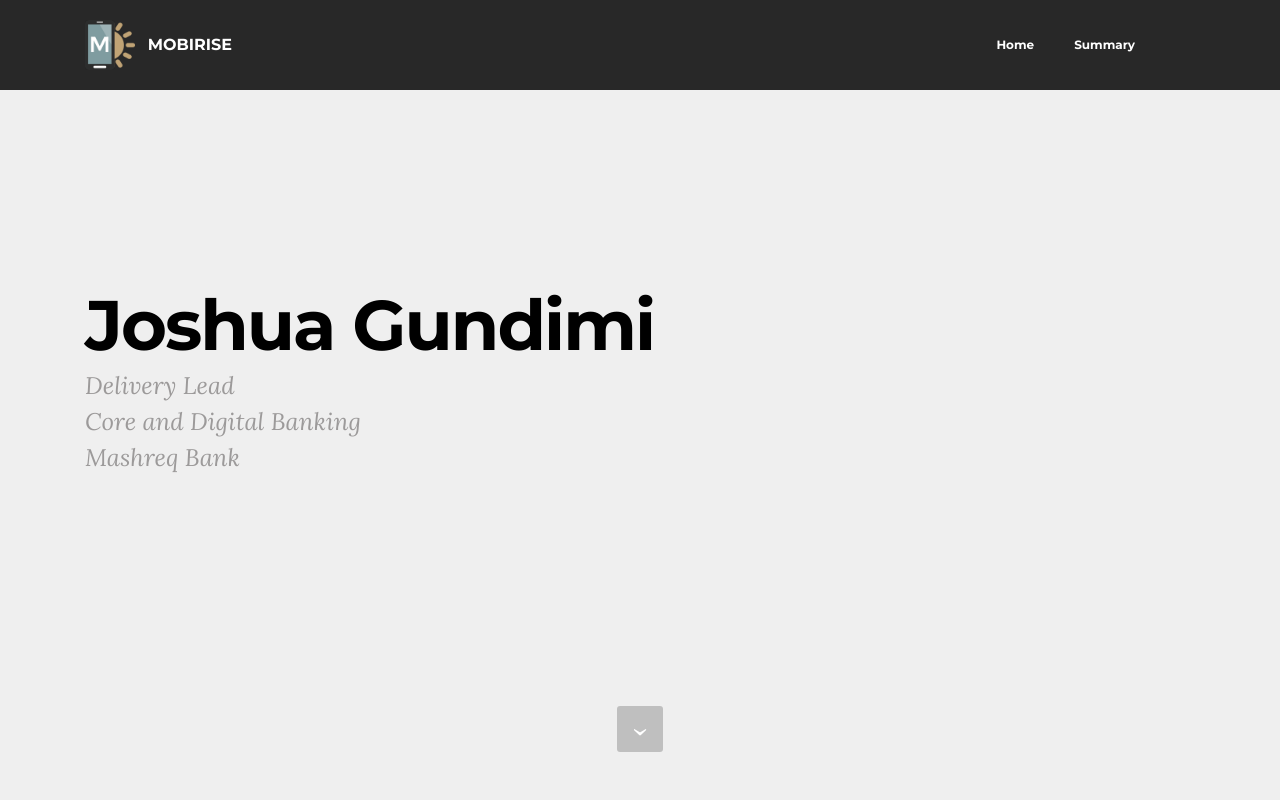
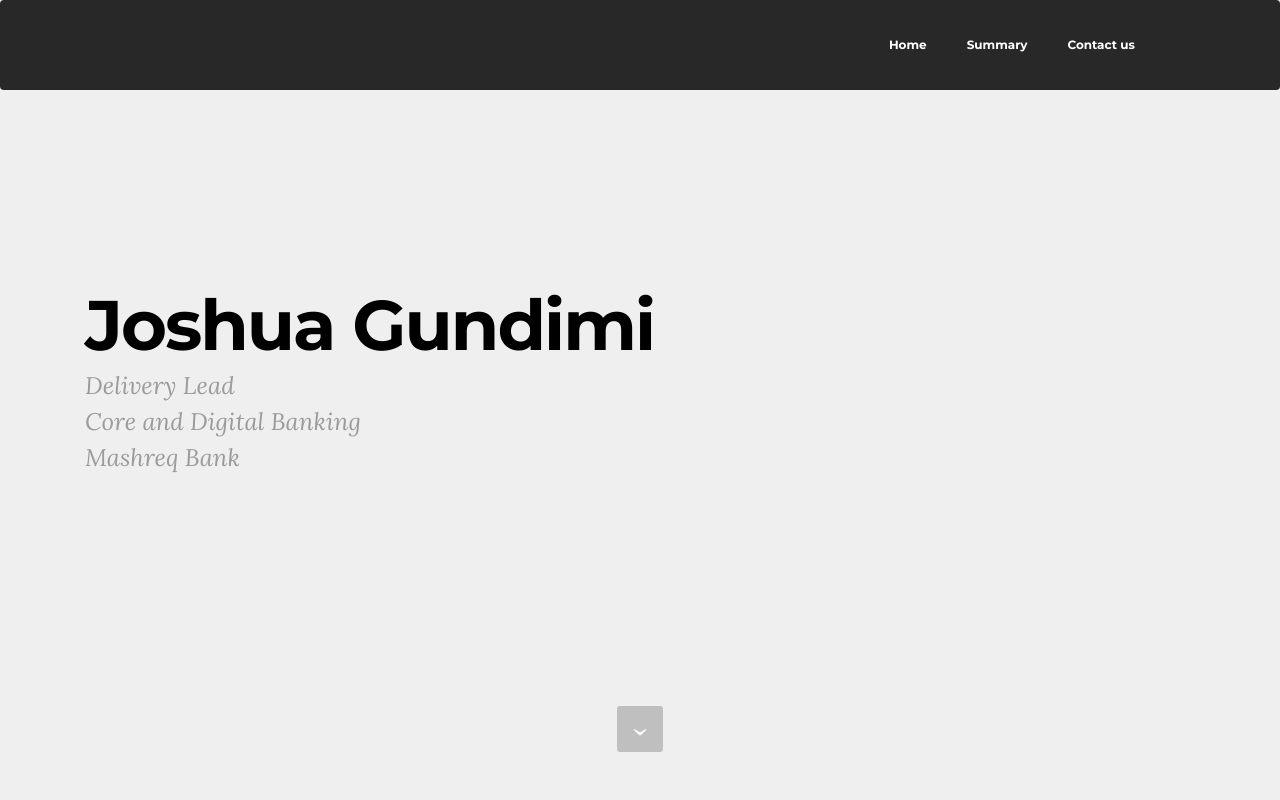
Before and after one commit to Joshuabg/Resume, a plain HTML site: page index.html in a window 1280 px wide. Shown: the top 800 px of the page. Drawn offline with Linux system fonts and the light colour scheme.

Commit message:
create github pages

```diff
--- a/index.html
+++ b/index.html
@@ -27,25 +27,18 @@
 <body>
 <section id="ext_menu-4">
 
-    <nav class="navbar navbar-dropdown navbar-fixed-top">
+    <nav class="navbar navbar-dropdown">
         <div class="container">
 
             <div class="mbr-table">
-                <div class="mbr-table-cell">
 
-                    <div class="navbar-brand">
-                        <a href="https://mobirise.com" class="navbar-logo"><img src="assets/images/logo.png" alt="Mobirise"></a>
-                        <a class="navbar-caption" href="https://mobirise.com">MOBIRISE</a>
-                    </div>
-
-                </div>
                 <div class="mbr-table-cell">
 
                     <button class="navbar-toggler pull-xs-right hidden-md-up" type="button" data-toggle="collapse" data-target="#exCollapsingNavbar">
                         <div class="hamburger-icon"></div>
                     </button>
 
-                    <ul class="nav-dropdown collapse pull-xs-right nav navbar-nav navbar-toggleable-sm" id="exCollapsingNavbar"><li class="nav-item"><a class="nav-link link" href="https://mobirise.com/">Home</a></li><li class="nav-item"><a class="nav-link link" href="https://mobirise.com/">Summary</a></li><li class="nav-item"><a class="nav-link link" href="https://mobirise.com/"></a></li></ul>
+                    <ul class="nav-dropdown collapse pull-xs-right nav navbar-nav navbar-toggleable-sm" id="exCollapsingNavbar"><li class="nav-item"><a class="nav-link link" href="https://mobirise.com/">Home</a></li><li class="nav-item"><a class="nav-link link" href="https://mobirise.com/">Summary</a></li><li class="nav-item"><a class="nav-link link" href="index.html#contacts4-3">Contact us<br></a></li><li class="nav-item"><a class="nav-link link" href="https://mobirise.com/"></a></li></ul>
                     <button hidden="" class="navbar-toggler navbar-close" type="button" data-toggle="collapse" data-target="#exCollapsingNavbar">
                         <div class="close-icon"></div>
                     </button>
@@ -174,7 +167,7 @@ Phone: +91 9916074919</p>
                     <div hidden="" data-form-alert-success="true">Thanks for filling out form!</div>
                 </div>
                 <form action="https://mobirise.com/" method="post" data-form-title="MESSAGE">
-                    <input type="hidden" value="MzS4m5WltB7rHGkPtTsGNCpvfDRiks9+eNlJKw+8E4OSLWNSpMUsMLFsslrGAr1iaEPPhccKJZ/NkV7JDSwoHOzxoNj9AOfcB2NSQCGCfiUsFR5qo/SeYBOFck4Baeac" data-form-email="true">
+                    <input type="hidden" value="QaOcIP5U1XBm7SbHExyDvyVzGxzx/ItEdKQvpwq9rufx/Sq6UgCtlE9msR11Z6yyWtiBB1vG4KVsAVqH4NdDcLNLOD5L7CalDCU9wh4pXNR1n9dwarlu/BUpaj8Oj5To" data-form-email="true">
 
                     <div class="form-group">
                         <label class="form-control-label" for="contacts4-3-email">Email<span class="form-asterisk">*</span></label>
```
Also changed, not shown: 1 other file.
